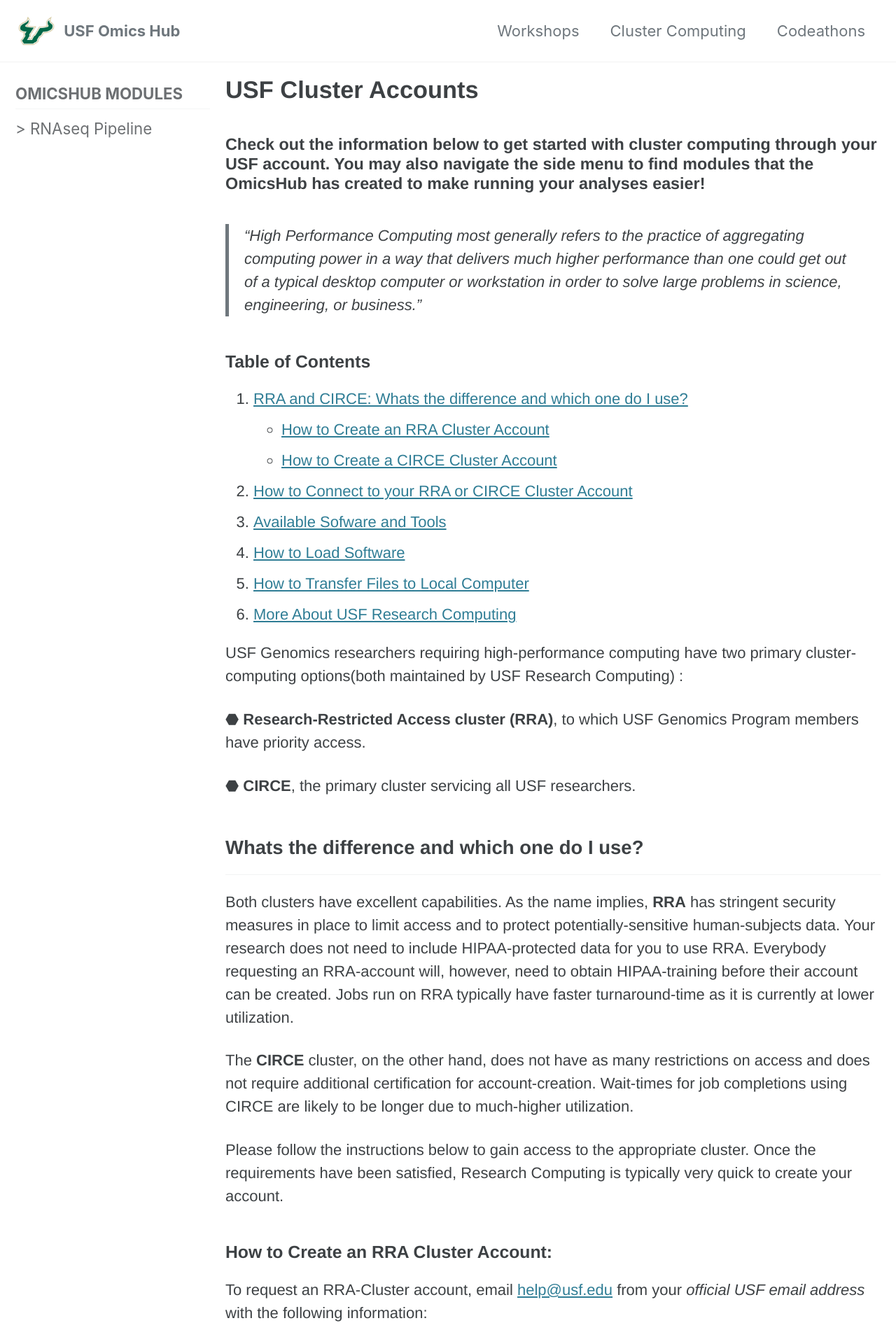
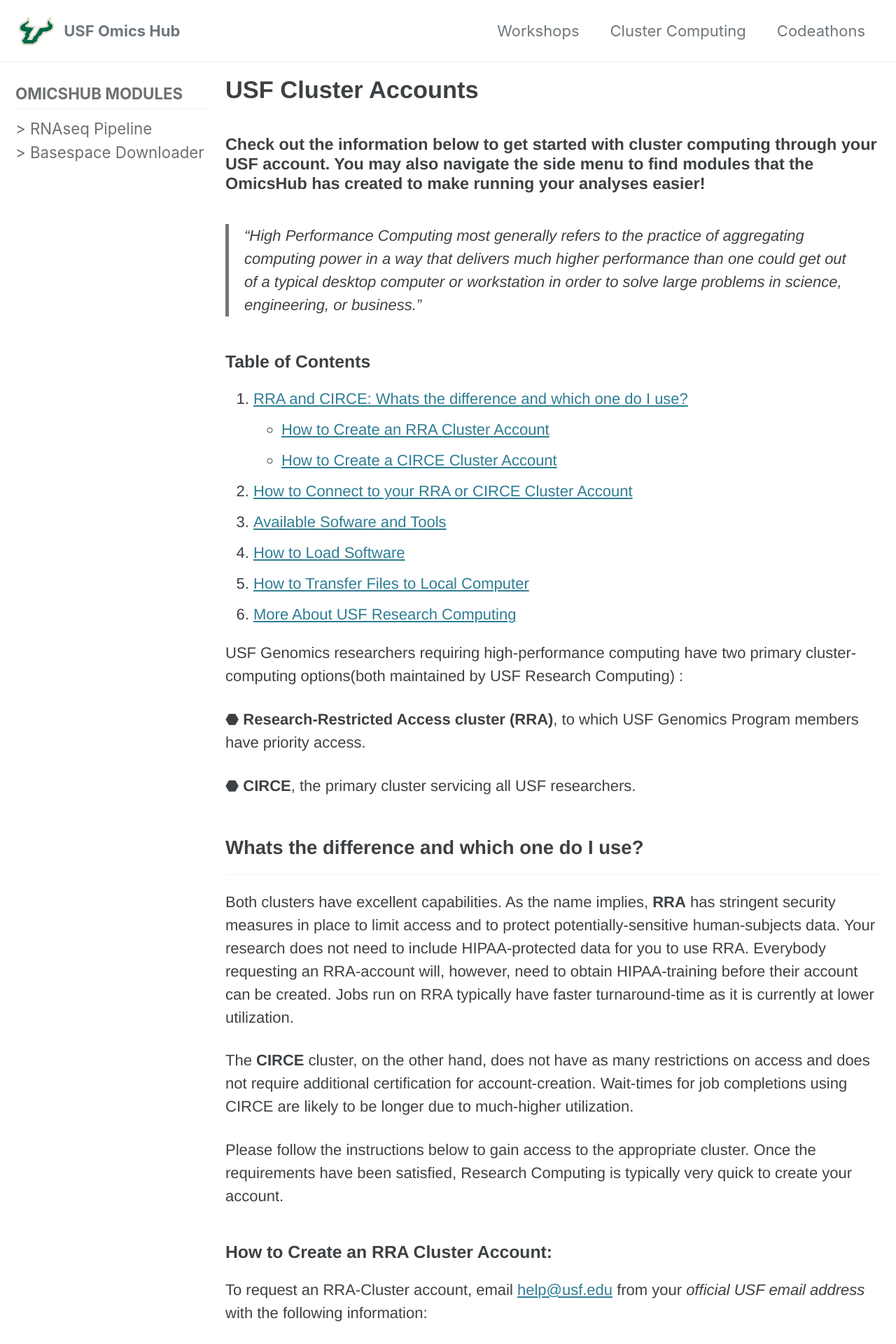
Before and after one commit to usfomicshub/usfomicshub.github.io, a Jekyll site: the page built from Cluster_Computing/index.md, in a window 1280 px wide. Shown: the top 1920 px of the page at 70% size. Built offline with Jekyll 4.4.1, drawn with Linux system fonts in a browser that asks for light colours; cached includes are drawn as plain includes.

Commit message:
Update navigation.yml

```diff
--- a/_data/navigation.yml
+++ b/_data/navigation.yml
@@ -35,6 +35,8 @@
     children:
       - title: "> RNAseq Pipeline"
         url: /Cluster_Computing/RNAseq_Pipeline/
+      - title: "> Basespace Downloader"
+        url: /Cluster_Computing/Basespace/
 
 Codeathon2020:
   - title: USF Codeathons
```
